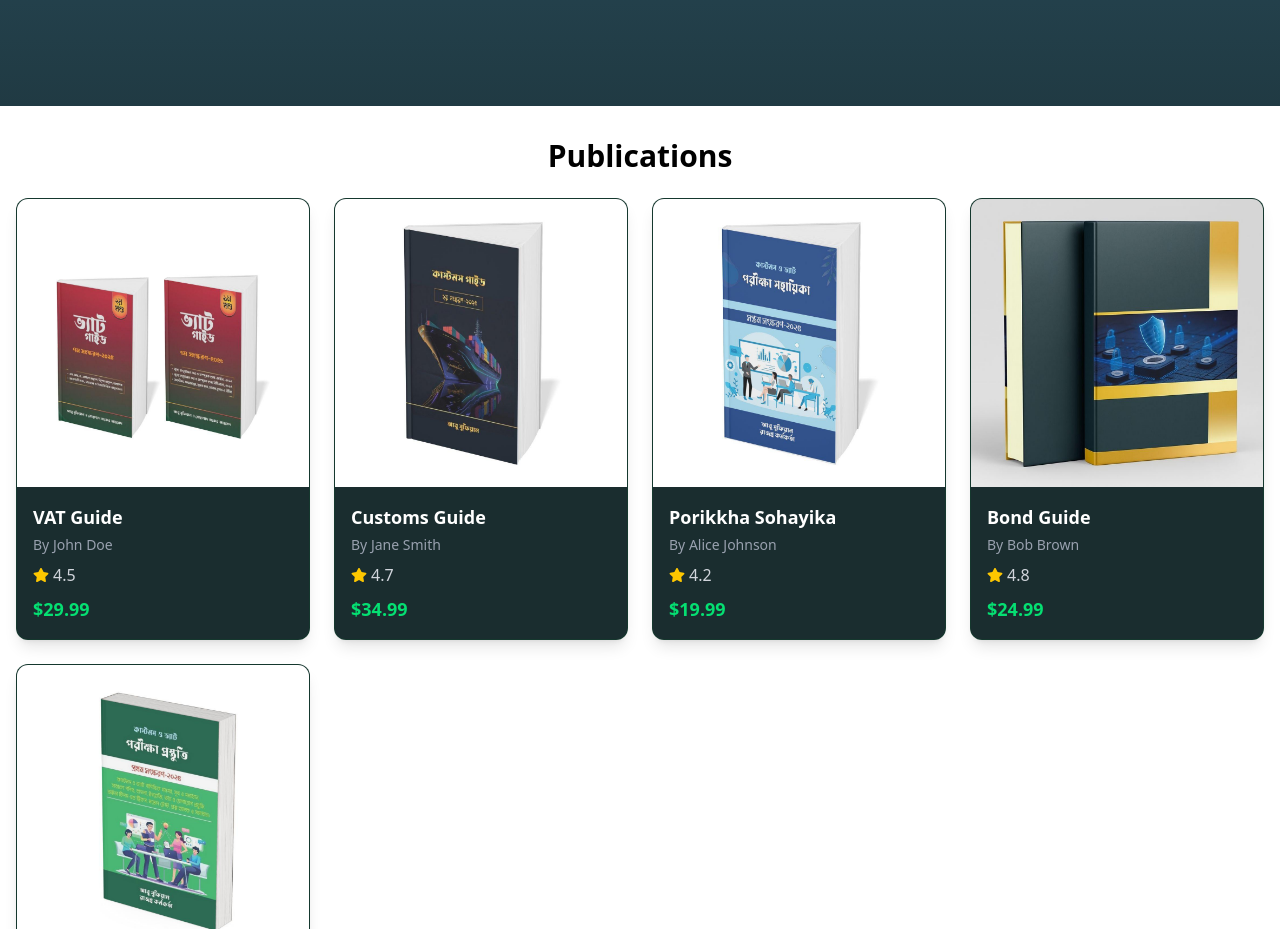
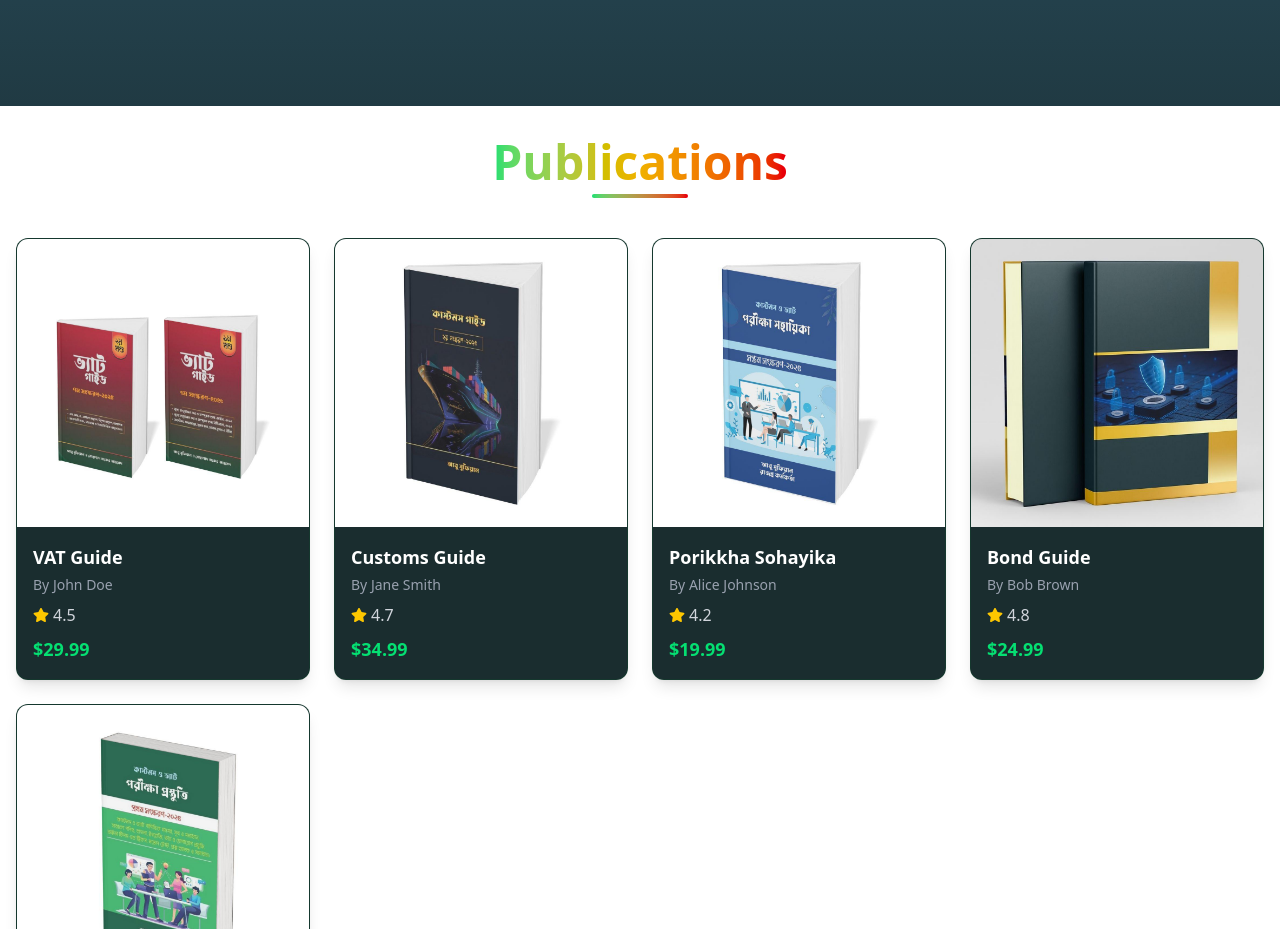
Before and after one commit to Omarmdwasimuddin/Text-Portal, a Next.js app: page / in a window 1280 px wide. Shown: the part 3260-4189 px from the top of the page. Built offline with nearby package versions, Linux system fonts and the light colour scheme.

Commit message:
Inshallah

```diff
--- a/src/component/publication/Publication.jsx
+++ b/src/component/publication/Publication.jsx
@@ -49,9 +49,14 @@ const books = [
 export default function Publication() {
   return (
     <div className="container mx-auto px-4 py-8">
-      <h1 className="text-3xl font-bold mb-6 text-center text-grey-800">
+      <h1 className="text-4xl sm:text-5xl font-extrabold text-center mb-10">
+      <span className="bg-gradient-to-r from-green-400 via-yellow-500 to-red-600 bg-clip-text text-transparent">
         Publications
-      </h1>
+      </span>
+      <div className="mt-2 flex justify-center">
+        <span className="inline-block w-24 h-1 bg-gradient-to-r from-green-400 to-red-600 rounded-full"></span>
+      </div>
+    </h1>
       <div className="grid grid-cols-1 sm:grid-cols-2 md:grid-cols-3 lg:grid-cols-4 gap-6">
         {books.map((book) => (
           <PublicationCard key={book.id} book={book} />
```
